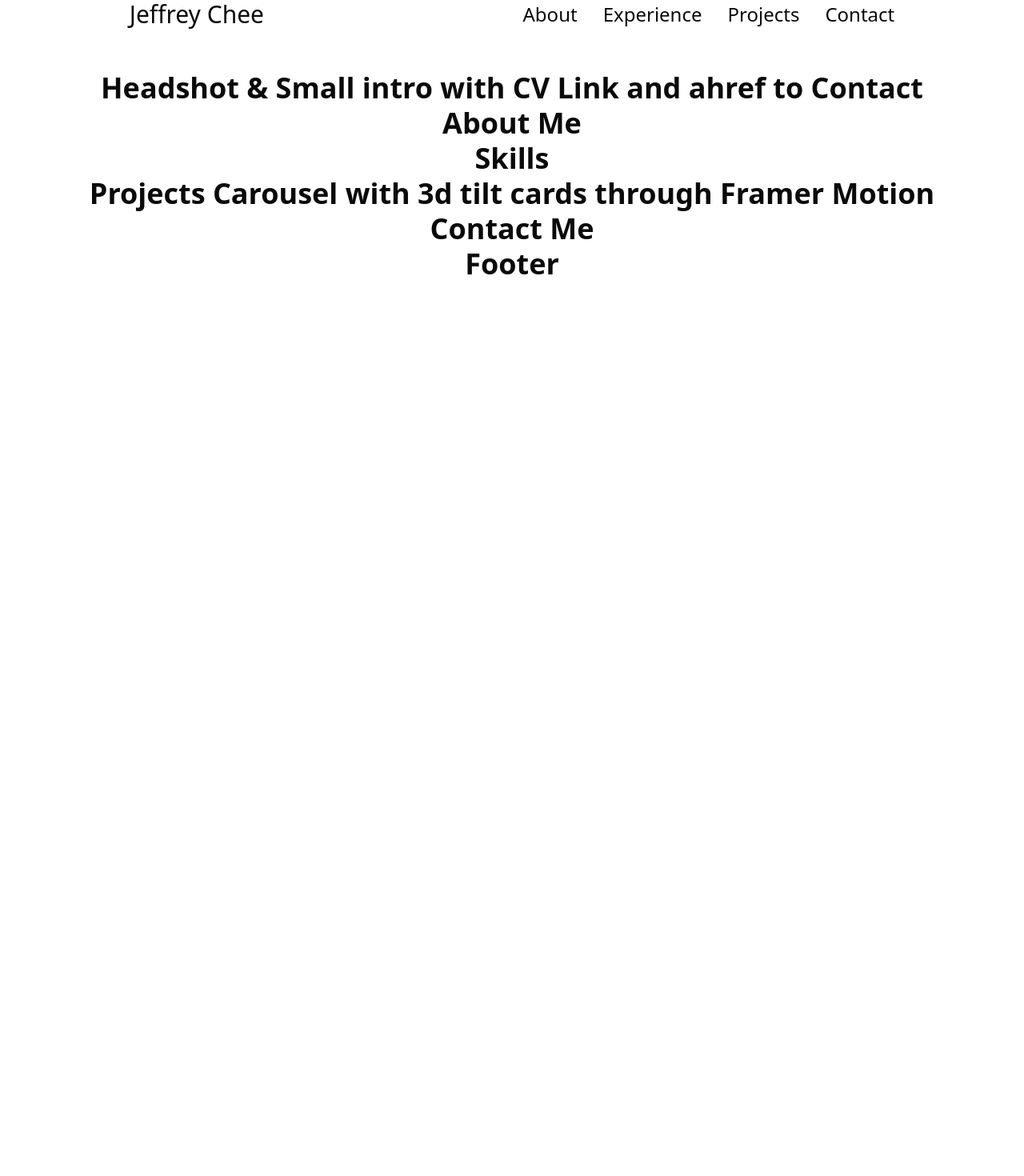
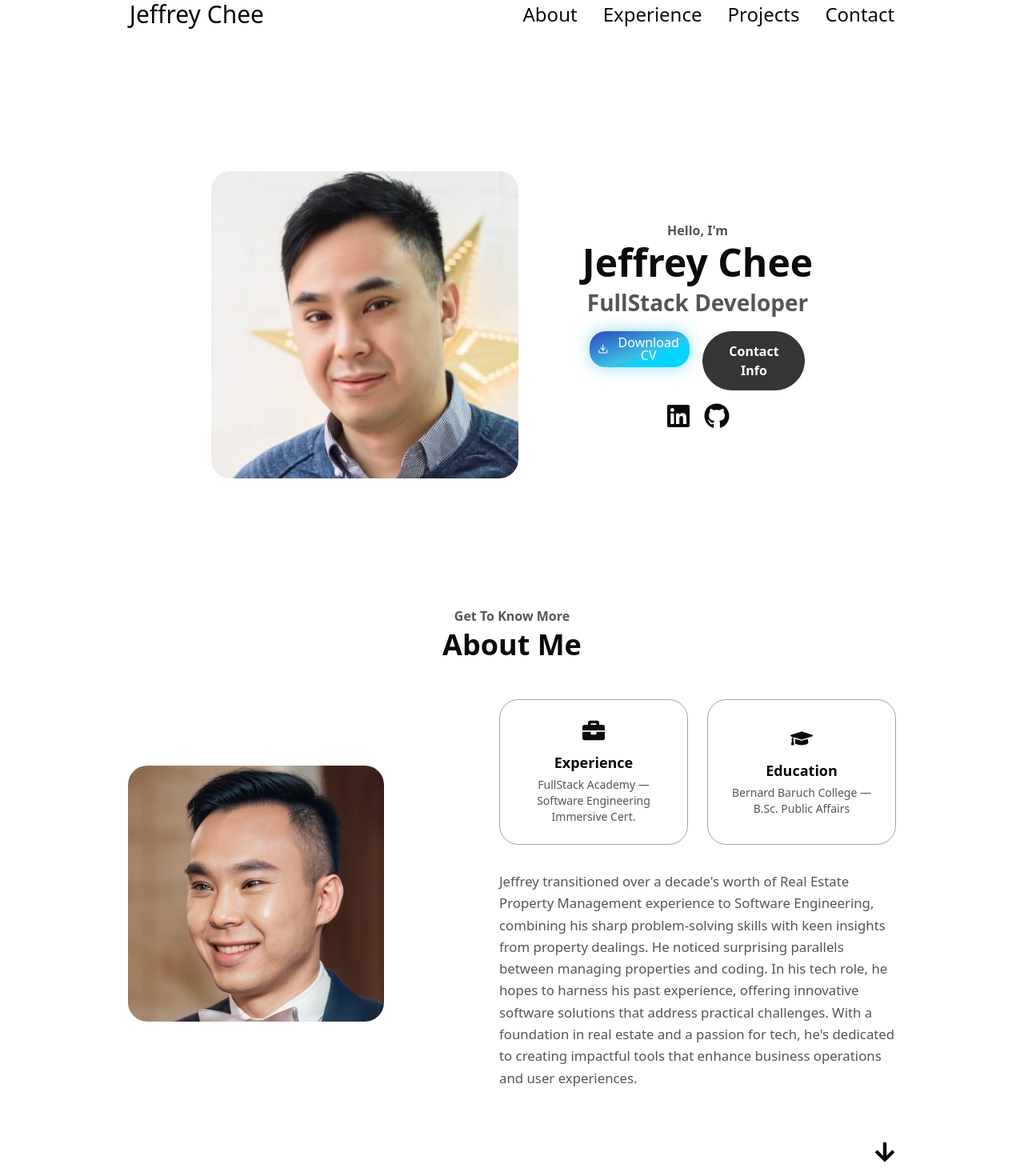
Before and after one commit to chee86j/portv5, a Next.js app: page / in a window 1280 px wide. Shown: the part 100-1570 px from the top of the page at 80% size. Before the commit the page ends 800 px from the top, so only its background shows below. Built offline with nearby package versions, Linux system fonts and the light colour scheme.

Commit message:
feat: ported Profile and About components w/o TiltCard

```diff
--- a/app/components/sections/About.tsx
+++ b/app/components/sections/About.tsx
@@ -1,11 +1,87 @@
 "use client";
+
+import Image from "next/image";
+import { FaBriefcase, FaGraduationCap, FaArrowDown } from "react-icons/fa";
 
 export function About() {
   return (
-    <section id="about" className="scroll-mt-24">
-      <h1 className="mt-1 text-center text-3xl font-bold lg:text-4xl">
+    <section
+      id="about"
+      className="relative mx-[5%] scroll-mt-24 py-6 lg:mx-40 lg:min-h-[96vh] lg:scroll-mt-32 lg:py-[4vh]"
+    >
+      <p className="text-center font-semibold text-[rgb(85,85,85)] dark:text-[rgb(187,187,187)]">
+        Get To Know More
+      </p>
+      <h1 className="text-3xl lg:text-4xl font-bold text-center mt-1">
         About Me
       </h1>
+
+      <div className="mt-8 flex flex-col gap-10 lg:mt-12 lg:grid lg:grid-cols-[minmax(280px,400px)_minmax(0,1fr)] lg:items-center lg:gap-16">
+        {/* Photo */}
+        <div className="flex items-start justify-center lg:justify-start">
+          <div className="relative h-56 w-56 sm:h-64 sm:w-64 lg:h-80 lg:w-80">
+            <Image
+              src="/images/about-pic.jpg"
+              alt="Jeffrey Chee"
+              fill
+              className="object-cover rounded-3xl grayscale-0 hover:grayscale-[15%] transition-all duration-500"
+            />
+          </div>
+        </div>
+
+        {/* Details */}
+        <div className="flex flex-col gap-8 lg:max-w-4xl">
+          <div className="grid gap-5 sm:grid-cols-2 lg:gap-6">
+            <div className="flex min-h-[170px] flex-col items-center justify-center text-center p-6 rounded-3xl border border-[rgb(163,163,163)] dark:border-[rgb(185,185,185)] dark:bg-[rgb(60,60,60)] transition-colors duration-300">
+              <FaBriefcase
+                size={28}
+                className="mb-3 text-foreground"
+                aria-hidden
+              />
+              <h3 className="font-semibold text-lg mb-1 dark:text-white">
+                Experience
+              </h3>
+              <p className="text-sm text-[rgb(85,85,85)] dark:text-[rgb(193,193,193)]">
+                FullStack Academy — Software Engineering Immersive Cert.
+              </p>
+            </div>
+
+            <div className="flex min-h-[170px] flex-col items-center justify-center text-center p-6 rounded-3xl border border-[rgb(163,163,163)] dark:border-[rgb(185,185,185)] dark:bg-[rgb(60,60,60)] transition-colors duration-300">
+              <FaGraduationCap
+                size={28}
+                className="mb-3 text-foreground"
+                aria-hidden
+              />
+              <h3 className="font-semibold text-lg mb-1 dark:text-white">
+                Education
+              </h3>
+              <p className="text-sm text-[rgb(85,85,85)] dark:text-[rgb(193,193,193)]">
+                Bernard Baruch College — B.Sc. Public Affairs
+              </p>
+            </div>
+          </div>
+
+          <p className="max-w-4xl text-left text-[rgb(85,85,85)] dark:text-[rgb(193,193,193)] leading-relaxed lg:text-[1.05rem]">
+            Jeffrey transitioned over a decade&apos;s worth of Real Estate
+            Property Management experience to Software Engineering, combining
+            his sharp problem-solving skills with keen insights from property
+            dealings. He noticed surprising parallels between managing
+            properties and coding. In his tech role, he hopes to harness his
+            past experience, offering innovative software solutions that address
+            practical challenges. With a foundation in real estate and a passion
+            for tech, he&apos;s dedicated to creating impactful tools that
+            enhance business operations and user experiences.
+          </p>
+        </div>
+      </div>
+
+      <a
+        href="#experience"
+        aria-label="Scroll to Experience"
+        className="absolute bottom-10 right-0 hidden text-foreground transition-transform duration-300 hover:scale-110 dark:invert lg:inline-flex"
+      >
+        <FaArrowDown size={28} aria-hidden />
+      </a>
     </section>
   );
 }
--- a/app/components/sections/Profile.tsx
+++ b/app/components/sections/Profile.tsx
@@ -1,9 +1,83 @@
 "use client";
+
+import Image from "next/image";
+import { FaLinkedin, FaGithub } from "react-icons/fa";
+import { FiDownload } from "react-icons/fi";
+// import { TiltCard } from '@/components/ui/TiltCard'
+
+const CV_URL =
+  "https://docs.google.com/document/d/1s4OyNb-xy5mqUtxnz0jidDka9DasU9iN/edit?usp=sharing&ouid=111575396071781908443&rtpof=true&sd=true";
 
 export function Profile() {
   return (
-    <h1 className="text-3xl lg:text-4xl font-bold text-center mt-1">
-      Headshot & Small intro with CV Link and ahref to Contact
-    </h1>
+    <section
+      id="profile"
+      className="mx-[5%] flex min-h-[calc(100vh-5rem)] scroll-mt-24 flex-col items-center justify-center gap-10 pb-10 pt-8 sm:pt-10 lg:mx-40 lg:min-h-[80vh] lg:flex-row lg:gap-20 lg:py-[4vh] lg:scroll-mt-32"
+    >
+      <div className="relative h-56 w-56 shrink-0 sm:h-64 sm:w-64 lg:h-96 lg:w-96">
+        <Image
+          src="/images/profile-pic.jpg"
+          alt="Jeffrey Chee profile headshot"
+          fill
+          priority
+          className="object-cover rounded-3xl"
+        />
+      </div>
+
+      <div className="self-center text-center">
+        <p className="font-semibold text-[rgb(85,85,85)] dark:text-[rgb(187,187,187)]">
+          Hello, I&apos;m
+        </p>
+        <h1 className="mt-1 text-3xl font-bold sm:text-4xl lg:text-5xl">
+          Jeffrey Chee
+        </h1>
+        <p className="mb-4 mt-2 text-xl font-semibold text-[rgb(85,85,85)] dark:text-[rgb(187,187,187)] sm:text-2xl lg:text-[1.75rem]">
+          FullStack Developer
+        </p>
+
+        <div className="my-4 flex flex-wrap justify-center gap-3 sm:gap-4">
+          <a
+            href={CV_URL}
+            target="_blank"
+            rel="noopener noreferrer"
+            className="cv-btn"
+          >
+            <span className="texto flex items-center gap-2">
+              <FiDownload aria-hidden />
+              Download CV
+            </span>
+            <FiDownload className="mysvg text-2xl" aria-hidden />
+          </a>
+
+          <a
+            href="#contact"
+            className="inline-flex w-36 items-center justify-center rounded-full border border-[rgb(53,53,53)] bg-[rgb(53,53,53)] px-6 py-3 font-semibold text-white transition-colors duration-300 hover:bg-black dark:border-gray-400 dark:bg-[rgb(60,60,60)] dark:hover:bg-[rgb(40,40,40)] sm:w-32"
+          >
+            Contact Info
+          </a>
+        </div>
+
+        <div className="flex justify-center gap-4 mt-4">
+          <a
+            href="https://www.linkedin.com/in/jeffchee86/"
+            target="_blank"
+            rel="noopener noreferrer"
+            aria-label="LinkedIn profile"
+            className="text-foreground transition-all duration-500 hover:text-gray-500 dark:hover:text-gray-300"
+          >
+            <FaLinkedin size={32} aria-hidden />
+          </a>
+          <a
+            href="https://github.com/chee86j"
+            target="_blank"
+            rel="noopener noreferrer"
+            aria-label="GitHub profile"
+            className="text-foreground transition-all duration-500 hover:text-gray-500 dark:hover:text-gray-300"
+          >
+            <FaGithub size={32} aria-hidden />
+          </a>
+        </div>
+      </div>
+    </section>
   );
 }
```
